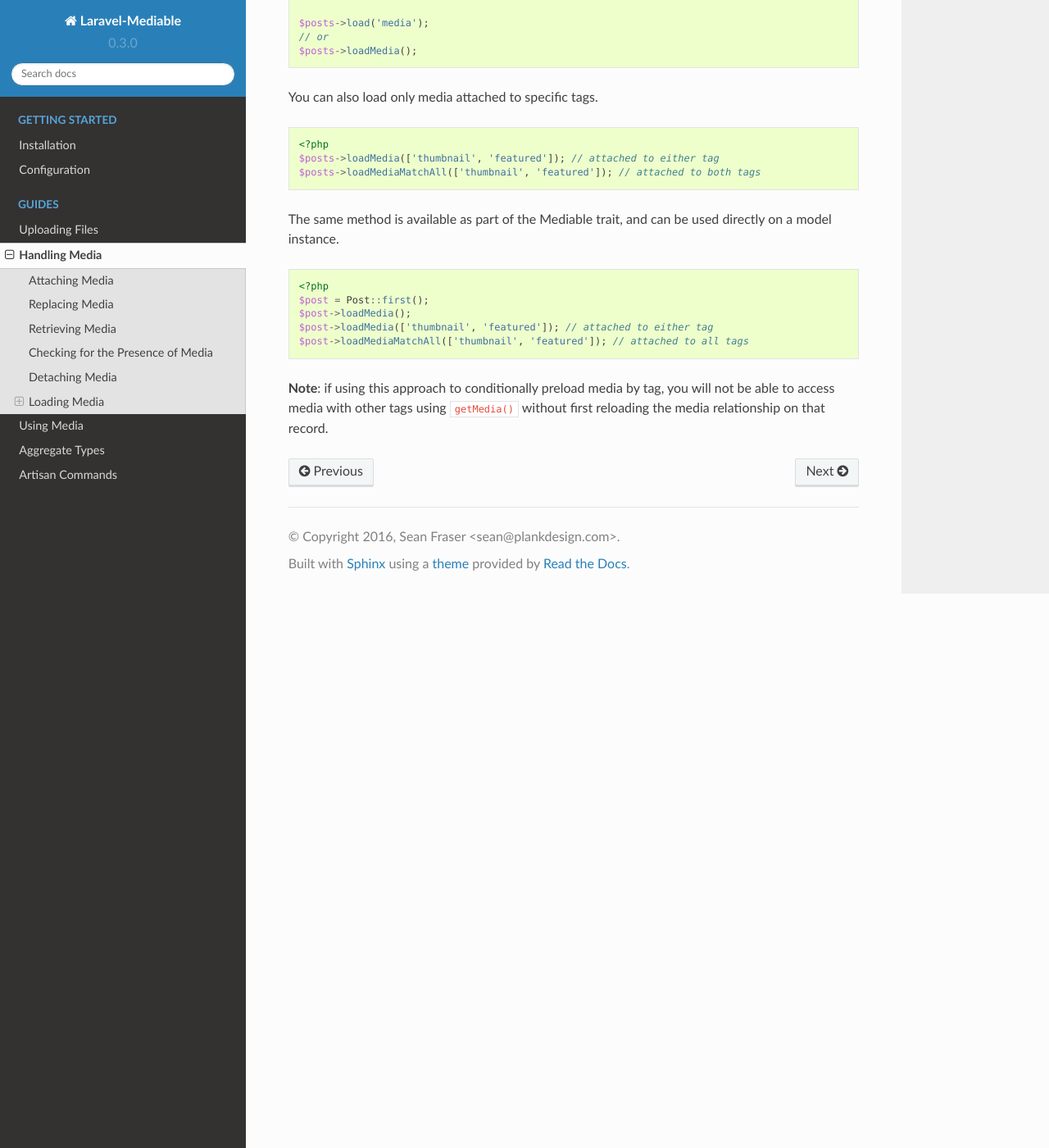
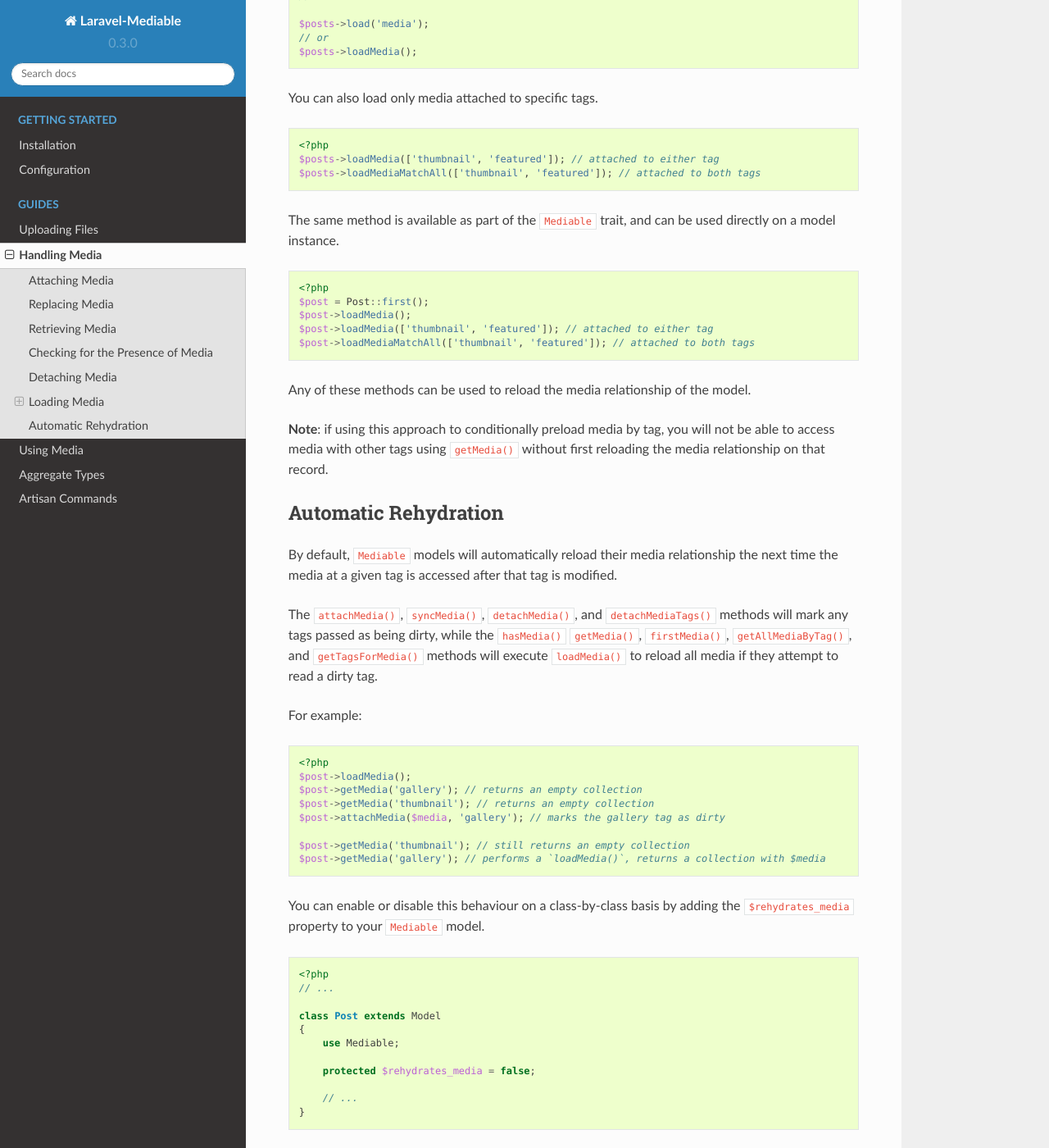
Before and after one commit to plank/laravel-mediable, a Sphinx documentation site: the page built from docs/source/mediable.rst, in a window 1280 px wide and 1400 px high, scrolled down 4167 px. Shown: the whole window at 82% size. Built offline with Sphinx 7.4.7 and the Read the Docs theme 2.0.0, drawn with Linux system fonts in a browser that asks for light colours; some of the changed text lies outside the part shown.

Commit message:
minor mediable adjustments, added documentation about automatic rehydration

```diff
--- a/docs/source/mediable.rst
+++ b/docs/source/mediable.rst
@@ -55,7 +55,7 @@ You can also assign media to multiple tags with a single call.
 Replacing Media
 --------------------------
 
-Media and Mediable models share a many-to-many relationship, which allows for any number of media to be added to any key. The ``attachMedia()`` method will add a new association, but will not remove any existing associations to other media. If you want to replace the media previously attached to the specified tag(s) you can use the ``syncMedia()`` method. This method accepts the same inputs as ``attachMedia()``.
+``Media`` and ``Mediable`` models share a many-to-many relationship, which allows for any number of media to be added to any key. The ``attachMedia()`` method will add a new association, but will not remove any existing associations to other media. If you want to replace the media previously attached to the specified tag(s) you can use the ``syncMedia()`` method. This method accepts the same inputs as ``attachMedia()``.
 
 ::
 
@@ -203,7 +203,7 @@ You can also load only media attached to specific tags.
     $posts->loadMediaMatchAll(['thumbnail', 'featured']); // attached to both tags
 
 
-The same method is available as part of the Mediable trait, and can be used directly on a model instance.
+The same method is available as part of the ``Mediable`` trait, and can be used directly on a model instance.
 
 ::
 
@@ -211,6 +211,51 @@ The same method is available as part of the Mediable trait, and can be used dire
     $post = Post::first();
     $post->loadMedia();
     $post->loadMedia(['thumbnail', 'featured']); // attached to either tag
-    $post->loadMediaMatchAll(['thumbnail', 'featured']); // attached to all tags
+    $post->loadMediaMatchAll(['thumbnail', 'featured']); // attached to both tags
+
+
+Any of these methods can be used to reload the media relationship of the model.
 
 **Note**: if using this approach to conditionally preload media by tag, you will not be able to access media with other tags using ``getMedia()`` without first reloading the media relationship on that record.
+
+Automatic Rehydration
+----------------------
+
+By default, ``Mediable`` models will automatically reload their media relationship the next time the media at a given tag is accessed after that tag is modified.
+
+The ``attachMedia()``, ``syncMedia()``, ``detachMedia()``, and ``detachMediaTags()`` methods will mark any tags passed as being dirty, while the ``hasMedia()`` ``getMedia()``, ``firstMedia()``, ``getAllMediaByTag()``, and ``getTagsForMedia()`` methods will execute ``loadMedia()`` to reload all media if they attempt to read a dirty tag.
+
+For example:
+
+::
+
+    <?php
+    $post->loadMedia();
+    $post->getMedia('gallery'); // returns an empty collection
+    $post->getMedia('thumbnail'); // returns an empty collection
+    $post->attachMedia($media, 'gallery'); // marks the gallery tag as dirty
+
+    $post->getMedia('thumbnail'); // still returns an empty collection
+    $post->getMedia('gallery'); // performs a `loadMedia()`, returns a collection with $media
+
+You can enable or disable this behaviour on a class-by-class basis by adding the ``$rehydrates_media`` property to your ``Mediable`` model.
+
+::
+
+    <?php
+    // ...
+
+    class Post extends Model
+    {
+        use Mediable;
+
+        protected $rehydrates_media = false;
+
+        // ...
+    }
+
+You can also set the application-wide default behaviour in ``config/mediable.php``.
+
+::
+
+    'rehydrate_media' => true,
```
Also changed, not shown: 8 other files.
